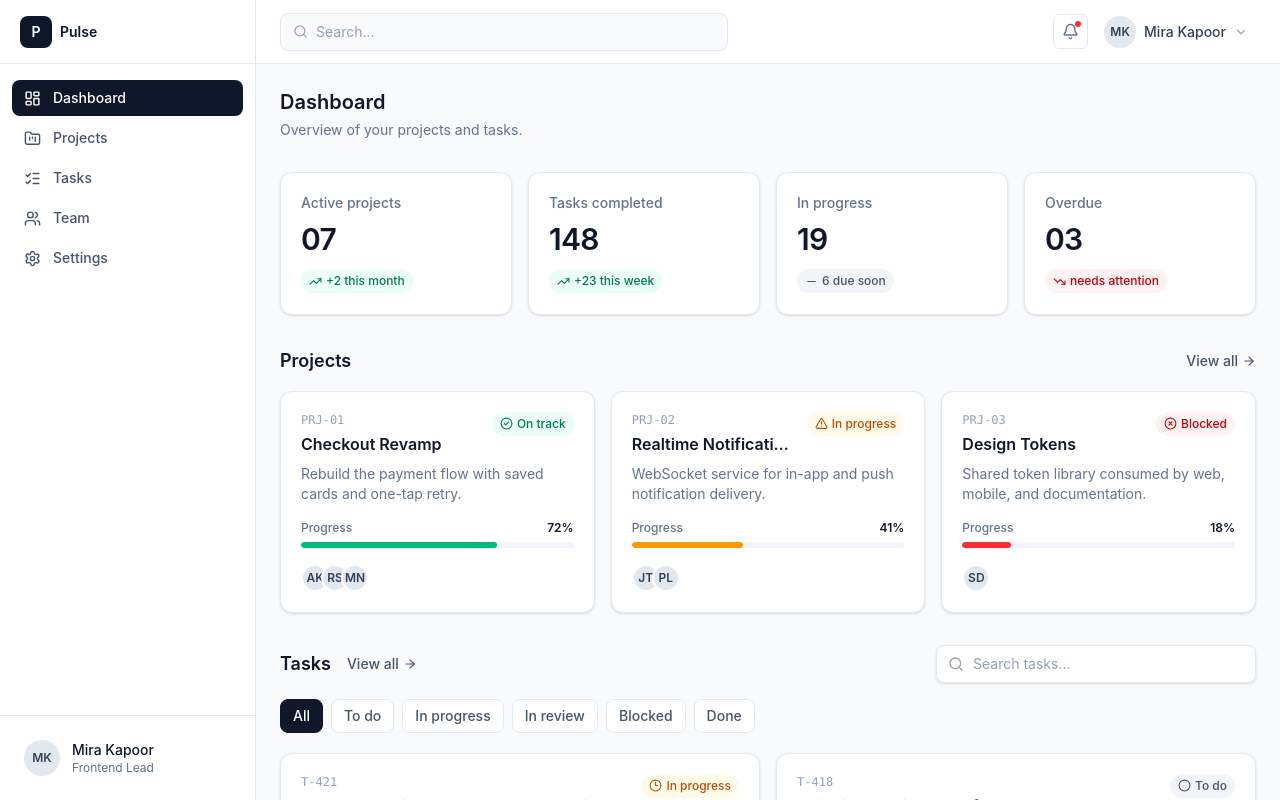
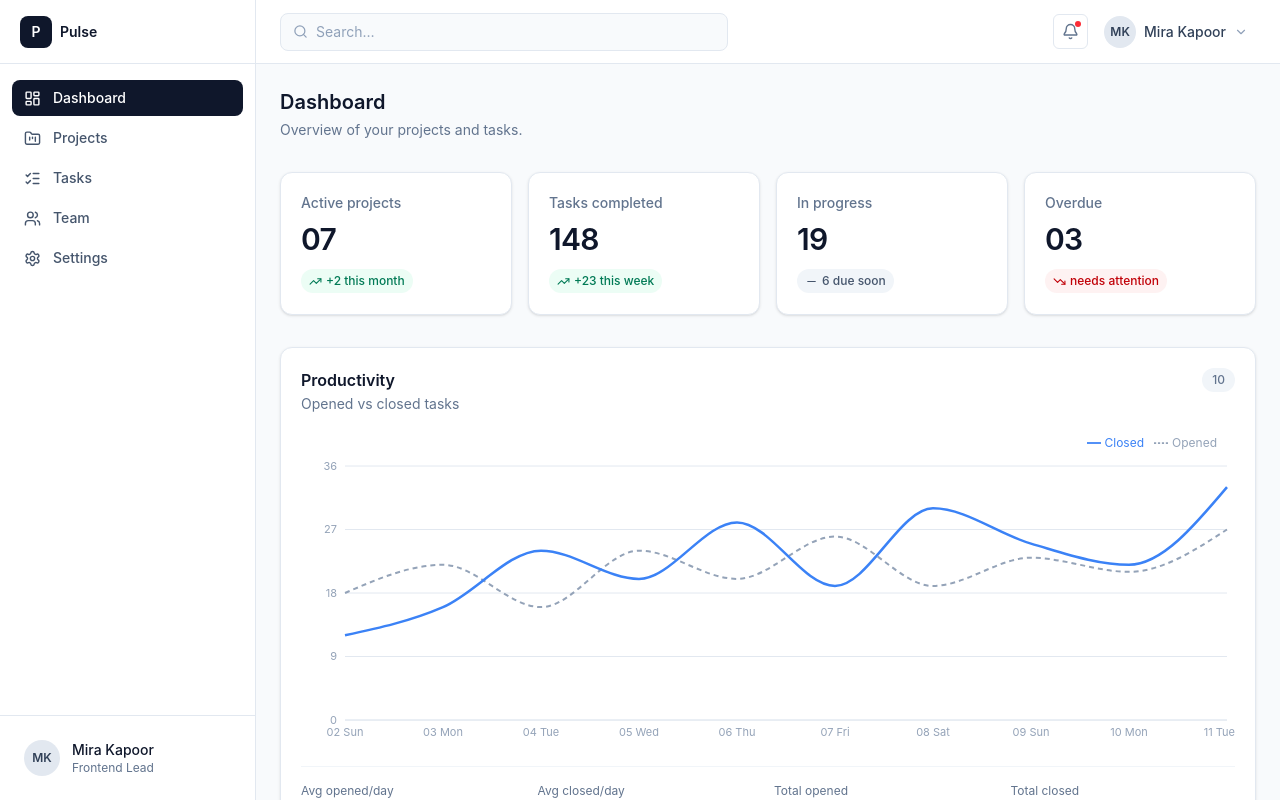
Before and after one commit to duttaanirban/Nexa, a React app in the folder Frontend/: page / in a window 1280 px wide. Built offline with nearby package versions, Linux system fonts and the light colour scheme; the HTML template or start-up script is replaced by a standard one.

Commit message:
feat: add productivity analytics chart

```diff
--- a/Frontend/package.json
+++ b/Frontend/package.json
@@ -15,6 +15,7 @@
     "react": "^19.2.8",
     "react-dom": "^19.2.8",
     "react-router-dom": "^7.18.2",
+    "recharts": "^3.10.1",
     "tailwindcss": "^4.3.3"
   },
   "devDependencies": {
--- /dev/null
+++ b/Frontend/src/components/dashboard/ProductivityChart.jsx
@@ -0,0 +1,182 @@
+import { BarChart3 } from "lucide-react";
+import {
+  ResponsiveContainer,
+  LineChart,
+  Line,
+  XAxis,
+  YAxis,
+  CartesianGrid,
+  Tooltip,
+  Legend,
+} from "recharts";
+
+/**
+ * Extracts finite numeric values for a given field, dropping any
+ * entry where the value is missing, non-numeric, or NaN.
+ */
+function getValidNumbers(data, field) {
+  return data
+    .map((entry) => Number(entry?.[field]))
+    .filter((value) => Number.isFinite(value));
+}
+
+/**
+ * Rounds to 1 decimal place for display; returns 0 for an empty set
+ * instead of dividing by zero.
+ */
+function average(values) {
+  if (values.length === 0) return 0;
+  const sum = values.reduce((total, value) => total + value, 0);
+  return Math.round((sum / values.length) * 10) / 10;
+}
+
+function sum(values) {
+  return values.reduce((total, value) => total + value, 0);
+}
+
+function CustomTooltip({ active, payload, label }) {
+  if (!active || !payload?.length) return null;
+
+  return (
+    <div className="rounded-lg border border-slate-200 bg-white px-3 py-2 text-xs shadow-md">
+      <p className="mb-1 font-medium text-slate-900">{label}</p>
+      {payload.map((entry) => (
+        <p key={entry.dataKey} className="flex items-center gap-1.5 text-slate-600">
+          <span
+            className="h-2 w-2 rounded-full"
+            style={{ backgroundColor: entry.color }}
+            aria-hidden="true"
+          />
+          {entry.name}: <span className="font-medium text-slate-900">{entry.value}</span>
+        </p>
+      ))}
+    </div>
+  );
+}
+
+/**
+ * ProductivityChart
+ *
+ * Presentational analytics card: opened vs. closed task counts over
+ * time, plus a derived summary row. Fully driven by the `data` prop
+ * — no data is imported, fetched, or hardcoded here.
+ *
+ * Props:
+ * - data: Array<{ day: string, opened: number, closed: number }>
+ *
+ * Usage:
+ *   import { VELOCITY_CHART_DATA } from "../../data/mockdata";
+ *   <ProductivityChart data={VELOCITY_CHART_DATA} />
+ */
+export default function ProductivityChart({ data = [] }) {
+  const hasData = Array.isArray(data) && data.length > 0;
+
+  const openedValues = hasData ? getValidNumbers(data, "opened") : [];
+  const closedValues = hasData ? getValidNumbers(data, "closed") : [];
+
+  const totalOpened = sum(openedValues);
+  const totalClosed = sum(closedValues);
+  const avgOpened = average(openedValues);
+  const avgClosed = average(closedValues);
+
+  return (
+    <section
+      aria-labelledby="productivity-chart-heading"
+      className="rounded-xl border border-slate-200 bg-white p-4 shadow-sm sm:p-5"
+    >
+      <div className="flex flex-wrap items-start justify-between gap-2">
+        <div>
+          <h2 id="productivity-chart-heading" className="text-base font-semibold text-slate-900">
+            Productivity
+          </h2>
+          <p className="mt-0.5 text-sm text-slate-500">Opened vs closed tasks</p>
+        </div>
+        <span className="rounded-full bg-slate-100 px-2.5 py-1 text-xs font-medium text-slate-500">
+          {data.length}
+        </span>
+      </div>
+
+      {!hasData ? (
+        <div className="mt-4 flex h-64 flex-col items-center justify-center gap-2 rounded-lg border border-dashed border-slate-300 text-center sm:h-80">
+          <div className="flex h-9 w-9 items-center justify-center rounded-full bg-slate-100">
+            <BarChart3 size={16} className="text-slate-400" aria-hidden="true" />
+          </div>
+          <p className="text-sm font-medium text-slate-700">No productivity data yet</p>
+          <p className="max-w-xs text-xs text-slate-500">
+            Opened and closed task counts will appear here once available.
+          </p>
+        </div>
+      ) : (
+        <>
+          <div className="mt-4 h-64 w-full sm:h-80">
+            <ResponsiveContainer width="100%" height="100%">
+              <LineChart data={data} margin={{ top: 4, right: 8, left: -16, bottom: 0 }}>
+                <CartesianGrid stroke="#E2E8F0" vertical={false} />
+                <XAxis
+                  dataKey="day"
+                  tick={{ fill: "#94A3B8", fontSize: 11 }}
+                  axisLine={{ stroke: "#E2E8F0" }}
+                  tickLine={false}
+                />
+                <YAxis
+                  allowDecimals={false}
+                  tick={{ fill: "#94A3B8", fontSize: 11 }}
+                  axisLine={false}
+                  tickLine={false}
+                />
+                <Tooltip content={<CustomTooltip />} />
+                <Legend
+                  verticalAlign="top"
+                  align="right"
+                  height={32}
+                  iconType="plainline"
+                  wrapperStyle={{ fontSize: 12, color: "#64748B" }}
+                />
+                <Line
+                  type="monotone"
+                  dataKey="opened"
+                  name="Opened"
+                  stroke="#94A3B8"
+                  strokeWidth={2}
+                  strokeDasharray="5 4"
+                  dot={false}
+                  activeDot={{ r: 4 }}
+                  isAnimationActive={false}
+                />
+                <Line
+                  type="monotone"
+                  dataKey="closed"
+                  name="Closed"
+                  stroke="#3B82F6"
+                  strokeWidth={2.5}
+                  dot={false}
+                  activeDot={{ r: 4 }}
+                  isAnimationActive={false}
+                />
+              </LineChart>
+            </ResponsiveContainer>
+          </div>
+
+          <dl className="mt-4 grid grid-cols-2 gap-3 border-t border-slate-100 pt-4 sm:grid-cols-4">
+            <div>
+              <dt className="text-xs text-slate-500">Avg opened/day</dt>
+              <dd className="mt-0.5 text-sm font-semibold text-slate-900">{avgOpened}</dd>
+            </div>
+            <div>
+              <dt className="text-xs text-slate-500">Avg closed/day</dt>
+              <dd className="mt-0.5 text-sm font-semibold text-slate-900">{avgClosed}</dd>
+            </div>
+            <div>
+              <dt className="text-xs text-slate-500">Total opened</dt>
+              <dd className="mt-0.5 text-sm font-semibold text-slate-900">{totalOpened}</dd>
+            </div>
+            <div>
+              <dt className="text-xs text-slate-500">Total closed</dt>
+              <dd className="mt-0.5 text-sm font-semibold text-slate-900">{totalClosed}</dd>
+            </div>
+          </dl>
+        </>
+      )}
+    </section>
+  );
+}
--- a/Frontend/src/pages/Dashboard.jsx
+++ b/Frontend/src/pages/Dashboard.jsx
@@ -4,11 +4,13 @@ import {
   STATS,
   TASKS,
   TASK_FILTERS,
+  VELOCITY_CHART_DATA,
 } from "../data/mockData";
 
 import ActivitySection from "../components/dashboard/ActivitySection";
 import DashboardSkeleton from "../components/dashboard/DashboardSkeleton";
 import ErrorState from "../components/ui/ErrorState";
+import ProductivityChart from "../components/dashboard/ProductivityChart";
 import ProjectSection from "../components/dashboard/ProjectSection";
 import StatsGrid from "../components/dashboard/Statsgrid";
 import TaskSection from "../components/dashboard/TaskSection";
@@ -56,6 +58,9 @@ export default function Dashboard({
       {/* Statistics */}
       <StatsGrid stats={STATS} />
 
+      {/* Productivity */}
+      <ProductivityChart data={VELOCITY_CHART_DATA} />
+
       {/* Projects */}
       <ProjectSection projects={PROJECTS} />
 
```
Also changed, not shown: 1 other file (tests, documents, lock files or other folders).
